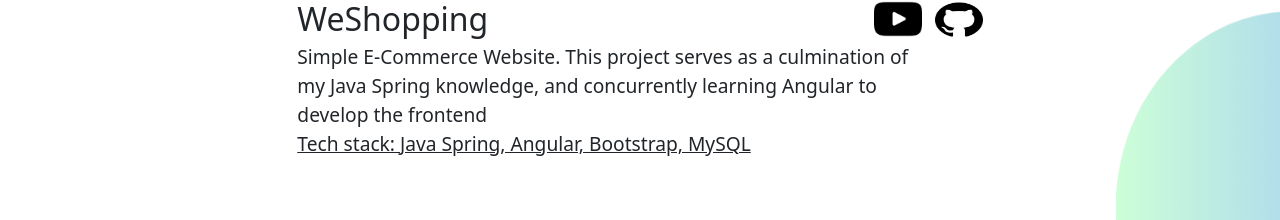
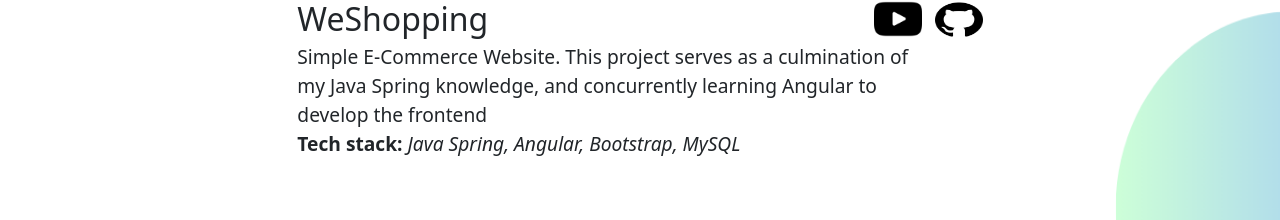
Before and after one commit to VuKhoa23/Portfolio, a Next.js app: page /projects in a window 1280 px wide. Shown: the part 541-761 px from the top of the page. Built offline with nearby package versions, Linux system fonts and the light colour scheme.

Commit message:
Edit tech stack styling

```diff
--- a/app/projects/project.js
+++ b/app/projects/project.js
@@ -47,7 +47,7 @@ export default function Project({ project }) {
                 </div>
             </div>
             {project.description}
-            <p style={{padding: 0, margin: 0, textDecoration:"underline"}}>Tech stack: {project.techStack}</p>
+            <p style={{padding: 0, margin: 0 }}><b>Tech stack: </b><i>{project.techStack}</i></p>
         </div>
     );
 }
```
